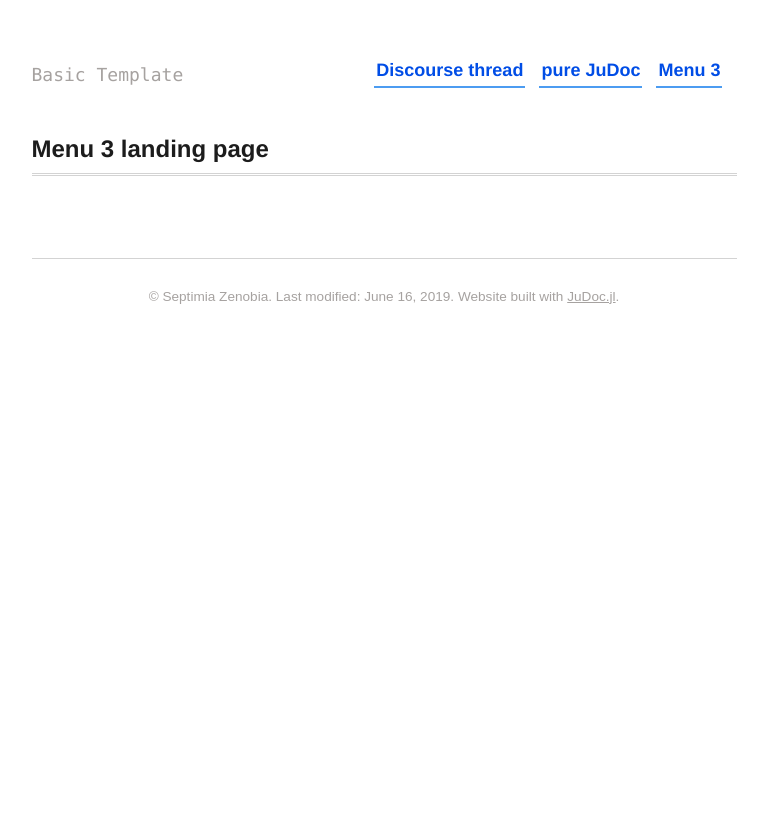
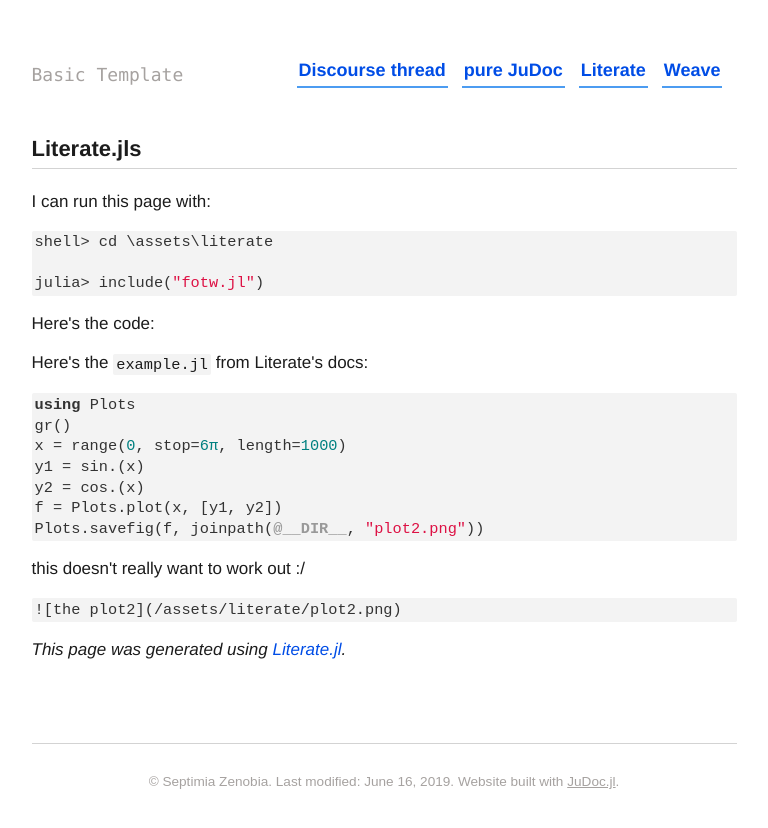
Before and after one commit to cserteGT3/JuDocPlottest, a plain HTML site: page pub/menu3.html in a window 1280 px wide. Shown: the whole page, without its empty margins (256-1024 px from the left). Before the commit the page ends 800 px from the top, so only its background shows below. Drawn offline with Linux system fonts and the light colour scheme.

Commit message:
jd-update

```diff
--- a/pub/menu3.html
+++ b/pub/menu3.html
@@ -1 +1,12 @@
-<!doctype html> <html lang=en > <meta charset=UTF-8 > <meta name=viewport  content="width=device-width, initial-scale=1"> <link rel=stylesheet  href="/libs/katex/katex.min.css"> <link rel=stylesheet  href="/css/judoc.css"> <link rel=stylesheet  href="/css/basic.css"> <link rel=icon  href="/assets/infra/favicon.png"> <title>Menu 3</title> <header> <div class=blog-name ><a href="">Basic Template</a></div> <nav> <ul> <li><a href="/">Discourse thread</a> <li><a href="/pub/menu2.html">pure JuDoc</a> <li><a href="/pub/menu3.html">Menu 3</a> </ul> <img src="/assets/infra/hamburger.svg" id=menu-icon > </nav> </header> <div class=jd-content > <h1><a id=menu-3-landing-page  href="#menu-3-landing-page">Menu 3 landing page</a></h1> <div class=page-foot > <div class=copyright > &copy; Septimia Zenobia. Last modified: June 16, 2019. Website built with <a href="https://github.com/tlienart/JuDoc.jl">JuDoc.jl</a>. </div> </div> </div>
+<!doctype html> <html lang=en > <meta charset=UTF-8 > <meta name=viewport  content="width=device-width, initial-scale=1"> <link rel=stylesheet  href="/libs/katex/katex.min.css"> <link rel=stylesheet  href="/libs/highlight/github.min.css"> <link rel=stylesheet  href="/css/judoc.css"> <link rel=stylesheet  href="/css/basic.css"> <link rel=icon  href="/assets/infra/favicon.png"> <title>Menu 3 with Literate.jl</title> <header> <div class=blog-name ><a href="">Basic Template</a></div> <nav> <ul> <li><a href="/">Discourse thread</a> <li><a href="/pub/menu2.html">pure JuDoc</a> <li><a href="/pub/menu3.html">Literate</a> <li><a href="/pub/menu4.html">Weave</a> </ul> <img src="/assets/infra/hamburger.svg" id=menu-icon > </nav> </header> <div class=jd-content > <h2><a id=literatejls  href="#literatejls">Literate.jls</a></h2> <p>I can run this page with:</p> <pre><code class="julia hljs">shell&gt; cd \assets\literate
+
+julia&gt; include(<span class=hljs-string >"fotw.jl"</span>)
+</code></pre> <p>Here&#39;s the code:</p> <p>Here&#39;s the <code>example.jl</code> from Literate&#39;s docs:</p> <pre><code class="julia hljs"><span class=hljs-keyword >using</span> Plots
+gr()
+x = range(<span class=hljs-number >0</span>, stop=<span class=hljs-number >6</span><span class=hljs-literal >π</span>, length=<span class=hljs-number >1000</span>)
+y1 = sin.(x)
+y2 = cos.(x)
+f = Plots.plot(x, [y1, y2])
+Plots.savefig(f, joinpath(<span class=hljs-meta >@__DIR__</span>, <span class=hljs-string >"plot2.png"</span>))
+</code></pre> <p>this doesn&#39;t really want to work out :/</p> <pre><code class="julia hljs">![the plot2](/assets/literate/plot2.png)
+</code></pre> <p><em>This page was generated using <a href="https://github.com/fredrikekre/Literate.jl">Literate.jl</a>.</em> <div class=page-foot > <div class=copyright > &copy; Septimia Zenobia. Last modified: June 16, 2019. Website built with <a href="https://github.com/tlienart/JuDoc.jl">JuDoc.jl</a>. </div> </div> </div>
```
Also changed, not shown: index.html (+1 -1 lines), pub/menu1.html (+1 -1 lines), pub/menu2.html (+1 -1 lines), pub/menu4.html (added, +1 -0 lines), assets/literate/plot.png (added), assets/literate/plot2.png (added), 2 other files.
